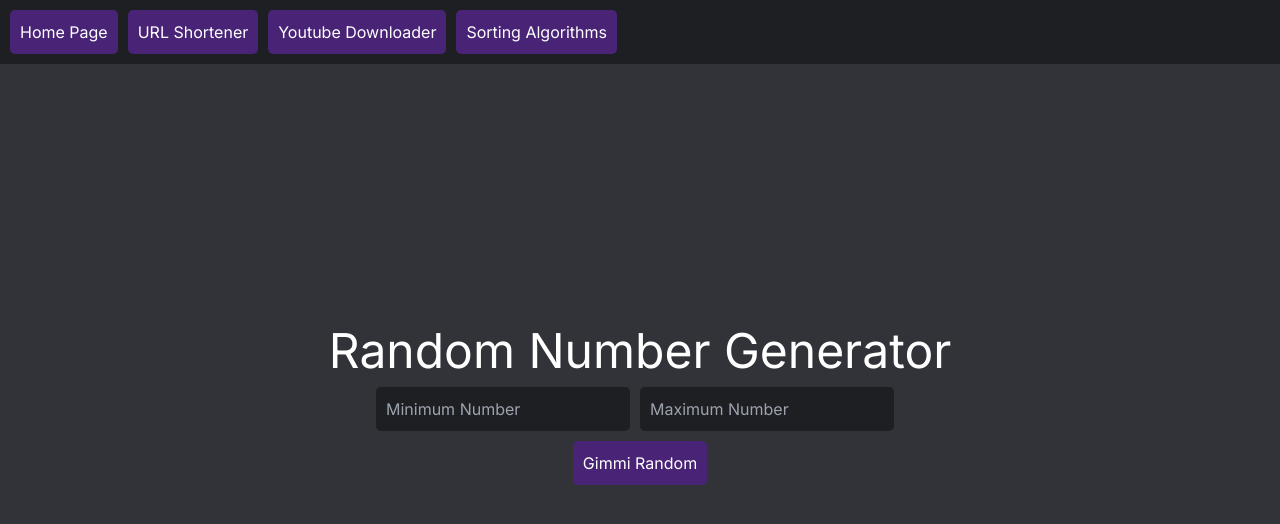
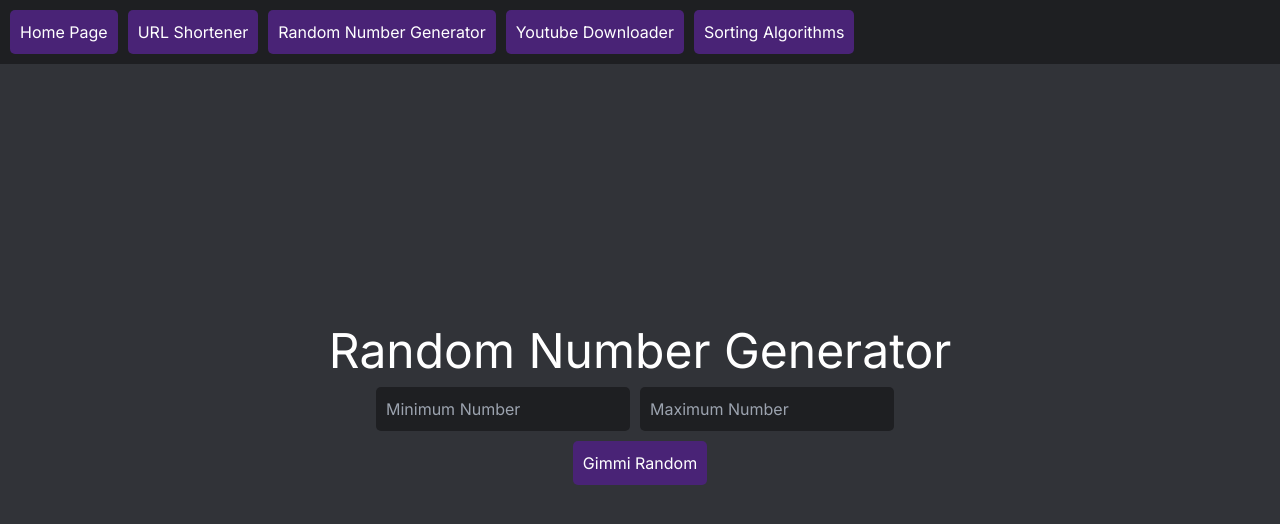
Before and after one commit to MA5951/Scouting-System-Interface, a Next.js app: page /randomNumber in a window 1280 px wide. Shown: the top 524 px of the page. Built offline with nearby package versions, Linux system fonts and the light colour scheme.

Commit message:
fixed the navbar

```diff
--- a/src/app/layout.tsx
+++ b/src/app/layout.tsx
@@ -1,6 +1,7 @@
 import type { Metadata } from 'next'
 import { Inter } from 'next/font/google'
 import './globals.css'
+import { Navbar } from '../components/Navbar'
 
 const inter = Inter({ subsets: ['latin'] })
 
@@ -16,7 +17,10 @@ export default function RootLayout({
 }) {
   return (
     <html lang="en">
-      <body className={inter.className}>{children}</body>
+      <body className={inter.className}>
+        <Navbar />
+        {children}
+        </body>
     </html>
   )
 }
--- a/src/app/randomNumber/page.tsx
+++ b/src/app/randomNumber/page.tsx
@@ -17,22 +17,6 @@ const UrlShortener = () => {
 
   return (
     <div style={{ display: 'flex', flexDirection: 'column', alignItems: 'center', justifyContent: 'center', height: '100vh' }}>
-      <div style={{ position: 'absolute', top: '10px', left: '10px' }}>
-        <div className="buttonContainer" style={{ backgroundColor: "rgb(30, 31, 34)", padding: '10px', width: '100%', position: 'fixed', top: '0', left: '0'}}>
-          <Link legacyBehavior href="/">
-            <button className='purpleButton' style={{ marginRight: '10px'}}>Home Page</button>
-          </Link>
-          <Link legacyBehavior href="/urlShortner">
-            <button className='purpleButton' style={{ marginRight: '10px' }}>URL Shortener</button>
-          </Link>
-          <Link legacyBehavior href="/YoutubeDownloader">
-            <button className='purpleButton' style={{ marginRight: '10px' }}>Youtube Downloader</button>
-          </Link>
-          <Link legacyBehavior href="/sortingAlgorithms">
-            <button className='purpleButton' style={{ marginRight: '10px' }}>Sorting Algorithms</button>
-          </Link>
-        </div>
-      </div>
       <div style={{ color: 'white', textAlign: 'center' }}>
         <h1 style={{ textAlign: 'center', marginBottom: '0px', fontSize: '48px' }}>Random Number Generator</h1>
         <div style={{ textAlign: 'center' }}>
--- /dev/null
+++ b/src/components/Navbar.tsx
@@ -0,0 +1,26 @@
+import Link from "next/link"
+
+type Props = {}
+
+export const Navbar = (props: Props) => {
+  return (
+    <nav className="buttonContainer" style={{ backgroundColor: "rgb(30, 31, 34)", padding: '10px', width: '100%', position: 'fixed', top: '0', left: '0'}}>
+        <button className='purpleButton' style={{ marginRight: '10px'}}>
+            <Link href={'/'}>Home Page</Link>
+        </button>
+        <button className='purpleButton' style={{ marginRight: '10px'}}>
+            <Link href={'/urlShortner'}>URL Shortener</Link>
+        </button>
+        <button className='purpleButton' style={{ marginRight: '10px'}}>
+            <Link href={'/randomNumber'}>Random Number Generator</Link>
+        </button>
+        <button className='purpleButton' style={{ marginRight: '10px'}}>
+            <Link href={'/YoutubeDownloader'}>Youtube Downloader</Link>
+        </button>
+        <button className='purpleButton' style={{ marginRight: '10px'}}>
+            <Link href={'/sortingAlgorithms'}>Sorting Algorithms</Link>
+        </button>
+
+    </nav>
+  )
+}
```
Also changed, not shown: src/app/YoutubeDownloader/page.tsx (+0 -14 lines), src/app/page.tsx (+28 -26 lines), src/app/sortingAlgorithms/page.tsx (+0 -14 lines), src/app/urlShortner/page.tsx (+0 -15 lines), public/galgol.JPG (added), 1 other file (tests, documents, lock files or other folders).
